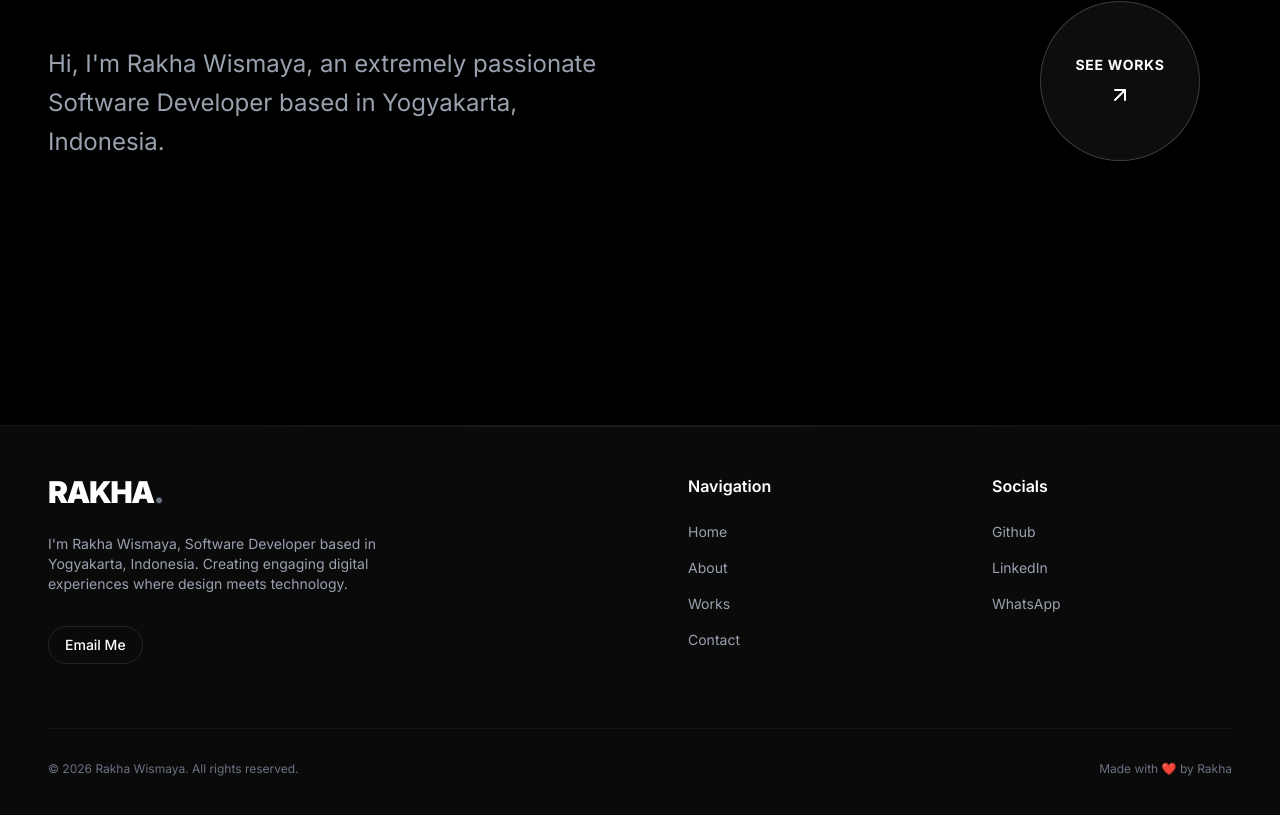
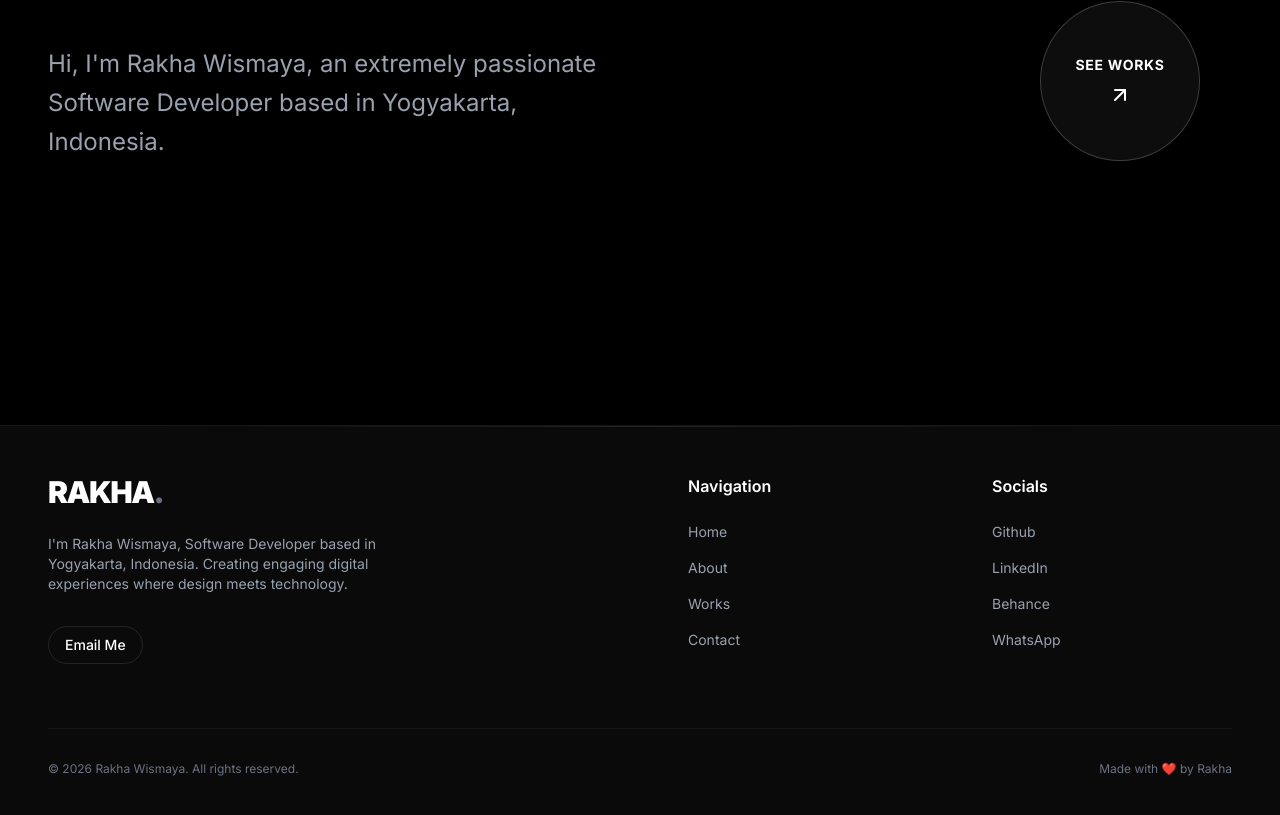
Before and after one commit to Rgnb0829/My-Portfolio-2026, a Next.js app: page / in a window 1280 px wide. Shown: the part 599-1414 px from the top of the page. Built offline with nearby package versions, Linux system fonts and the light colour scheme.

Commit message:
update: add personal behance link

```diff
--- a/src/app/(portfolio)/contact/page.tsx
+++ b/src/app/(portfolio)/contact/page.tsx
@@ -155,6 +155,13 @@ export default function ContactPage() {
                                     LinkedIn <ArrowUpRight size={16} />
                                 </Link>
                                 <Link
+                                    href="https://www.behance.net/creativerakhawn"
+                                    target="_blank"
+                                    className="flex items-center gap-2 px-6 py-3 rounded-full border border-white/10 bg-white/5 hover:bg-white/10 transition-colors"
+                                >
+                                    Behance <ArrowUpRight size={16} />
+                                </Link>
+                                <Link
                                     href="#"
                                     target="_blank"
                                     className="flex items-center gap-2 px-6 py-3 rounded-full border border-white/10 bg-white/5 hover:bg-white/10 transition-colors"
--- a/src/components/layout/Footer.tsx
+++ b/src/components/layout/Footer.tsx
@@ -47,6 +47,9 @@ export default function Footer() {
                         <Link href="https://www.linkedin.com/in/rakha-w-4827a324a/" target="_blank" className="text-gray-400 hover:text-white transition-colors text-sm flex items-center gap-1 group w-fit">
                             LinkedIn <ArrowUpRight size={14} className="opacity-0 group-hover:opacity-100 transition-opacity" />
                         </Link>
+                        <Link href="https://www.behance.net/creativerakhawn" target="_blank" className="text-gray-400 hover:text-white transition-colors text-sm flex items-center gap-1 group w-fit">
+                            Behance <ArrowUpRight size={14} className="opacity-0 group-hover:opacity-100 transition-opacity" />
+                        </Link>
                         <Link href="#" target="_blank" className="text-gray-400 hover:text-white transition-colors text-sm flex items-center gap-1 group w-fit">
                             WhatsApp <ArrowUpRight size={14} className="opacity-0 group-hover:opacity-100 transition-opacity" />
                         </Link>
--- a/src/components/layout/Navbar.tsx
+++ b/src/components/layout/Navbar.tsx
@@ -112,6 +112,7 @@ export default function Navbar() {
                         <div className="absolute bottom-12 flex gap-6 text-gray-400">
                             <Link href="https://github.com/Rgnb0829" target="_blank" className="hover:text-white">Github</Link>
                             <Link href="https://www.linkedin.com/in/rakha-w-4827a324a/" target="_blank" className="hover:text-white">LinkedIn</Link>
+                            <Link href="https://www.behance.net/creativerakhawn" target="_blank" className="hover:text-white">Behance</Link>
                             <Link href="#" className="hover:text-white">Email</Link>
                         </div>
                     </motion.div>
--- a/src/data/settings.json
+++ b/src/data/settings.json
@@ -5,5 +5,6 @@
     "email": "hello@example.com",
     "github": "https://github.com/Rgnb0829",
     "linkedin": "https://www.linkedin.com/in/rakha-w-4827a324a/",
+    "behance": "https://www.behance.net/creativerakhawn",
     "instagram": "https://instagram.com/"
 }
```
